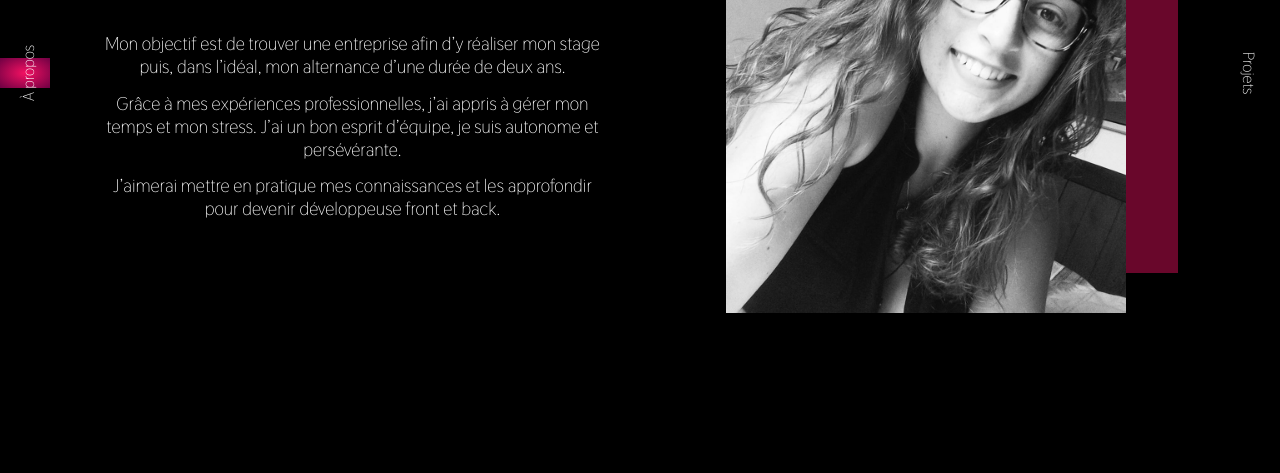
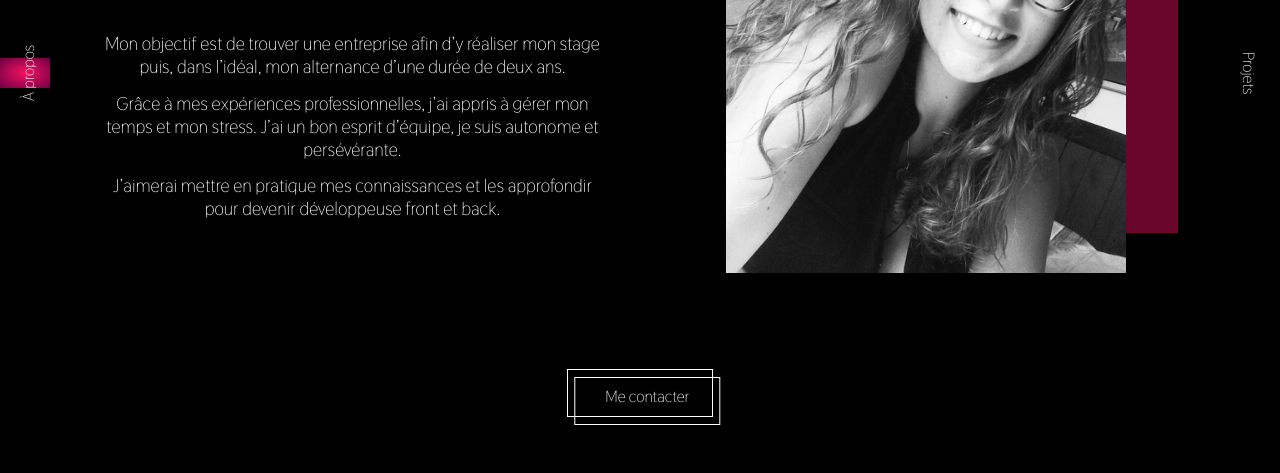
Before and after one commit to MoiraLS/Portfolio, a website built with Parcel: page src/screens/about.html in a window 1280 px wide. Shown: the part 327-800 px from the top of the page. Built offline with nearby package versions, Linux system fonts and the light colour scheme.

Commit message:
Bouton pour obtenir mes contacts ajouter dans la page À propos

```diff
--- a/src/screens/about.html
+++ b/src/screens/about.html
@@ -35,7 +35,8 @@
   <div class="about__square"></div>
   <img class="about__picture" src="../img/MoiraLS.jpg" alt="Moïra Le Scouarnec">
 
-
+  <div class="button__border"></div>
+  <div class="button__content">Me contacter</div>
 
 </body>
 
--- a/src/scss/blocs/about.scss
+++ b/src/scss/blocs/about.scss
@@ -28,9 +28,8 @@
 
 .about__square {
   position: absolute;
-  top: 50vh;
+  top: 20vh;
   right: 8vw;
-  transform: translateY(-50%);
   background: $square-picture;
   width: 25em;
   height: 25em;
@@ -38,8 +37,9 @@
 
 .about__picture {
   position: absolute;
-  top: 30vh;
+  top: 50vh;
   right: 12vw;
+  transform: translateY(-50%);
   width: 25em;
   height: 25em;
 }
--- /dev/null
+++ b/src/scss/blocs/button.scss
@@ -0,0 +1,25 @@
+.button__border {
+  position: absolute;
+  bottom: 3.5em;
+  left: 50%;
+  transform: translateX(-50%);
+  background: none;
+  border: 0.0625em solid white;
+  width: 9.125em;
+  height: 3em;
+}
+
+.button__content {
+  position: absolute;
+  bottom: 3em;
+  left: 50%;
+  transform: translateX(-45%);
+  background: none;
+  border: 0.0625em solid white;
+  width: 9.125em;
+  height: 3em;
+  color: white;
+  text-align: center;
+  font-family: "Thasadith", sans-serif;
+  padding-top: 0.5em;
+}
--- a/src/scss/styles.scss
+++ b/src/scss/styles.scss
@@ -8,3 +8,4 @@
 @import "blocs/menu.scss";
 @import "blocs/squares.scss";
 @import "blocs/about.scss";
+@import "blocs/button.scss";
```
Also changed, not shown: src/index.html (line endings or trailing spaces).
